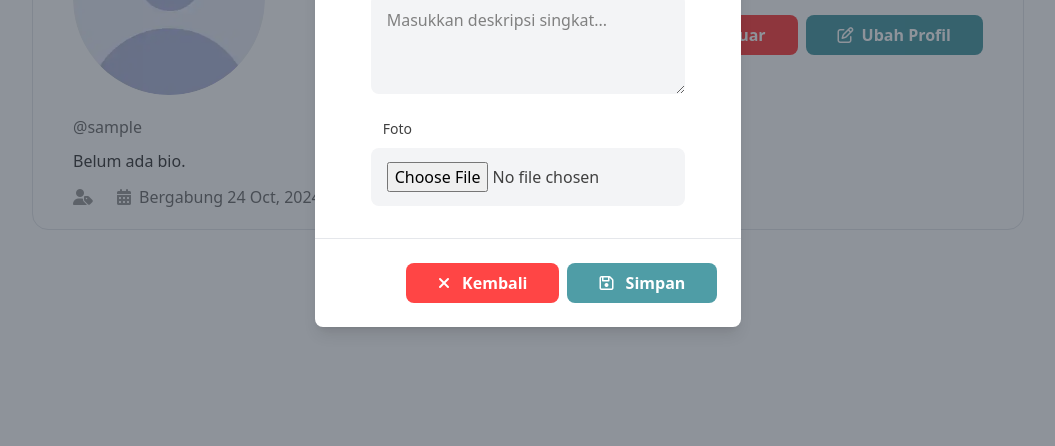
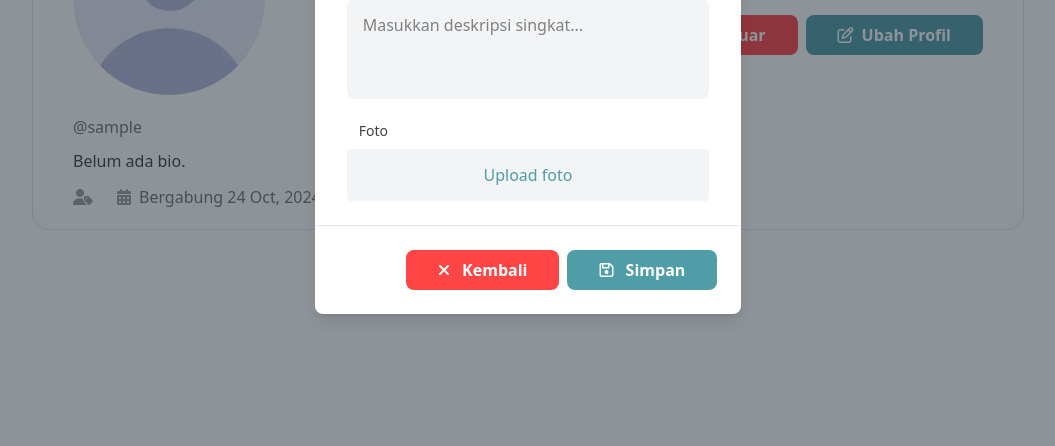
Before and after one commit to D02-PBP-2024/RasaPalembang, a Django app: template authentication/templates/authentication/detail_profile/index.html in a window 1280 px wide, after a click on "Ubah Profil". Shown: the part 354-800 px from the top of the page, without its empty margins (112-1167 px from the left). Run offline with Django 5.2, Linux system fonts and the light colour scheme; the template is opened without the code that fills it: values that come from a table or form of the project are taken from there, others are empty; the visitor is signed in with stand-in values (Sample User, id 1); data comes from the database, SQL or seed files in the repository; some libraries are stand-ins or nearby versions.

Commit message:
feat: exit modal on key escape down and exit when clicked outside the modal itself

```diff
--- a/authentication/static/authentication/profile/script.js
+++ b/authentication/static/authentication/profile/script.js
@@ -51,3 +51,15 @@ function editProfile() {
 }
 
 document.getElementById("submitProfileForm").onclick = editProfile
+
+window.addEventListener('keydown', function (event) {
+    if (event.key === 'Escape' && !modal.classList.contains('hidden')) {
+        hideModal();
+    }
+})
+
+window.addEventListener('click', function (event) {
+    if (event.target === modal && !modal.classList.contains('hidden')) {
+        hideModal();
+    }
+})
--- a/authentication/templates/authentication/detail_profile/modal.html
+++ b/authentication/templates/authentication/detail_profile/modal.html
@@ -20,7 +20,7 @@
         <!-- Modal body -->
         <div class="px-6 py-4 space-y-6 form-style">
             <form method="POST" enctype="multipart/form-data" id="profileForm"
-                class="w-full max-w-md md:max-w-2xl mx-auto px-2 md:px-8 py-2 md:py-4 rounded-2xl">
+                class="w-full max-w-md md:max-w-2xl mx-auto px-2 py-2 md:py-2 rounded-2xl">
                 {% csrf_token %}
                 <div>
                     <label class="text-sm pl-3">
@@ -35,14 +35,23 @@
                     </label>
                     <textarea name="deskripsi" cols="40" rows="3" required="" id="id_deskripsi"
                         placeholder="Masukkan deskripsi singkat..."
-                        class="mt-2 bg-gray-100 rounded-lg focus-visible:outline-none px-4 py-3.5 w-full placeholder:text-[#808080]">{% if profile.deskripsi %} {{ profile.deskripsi }} {% endif %}</textarea>
+                        class="resize-none mt-2 bg-gray-100 rounded-lg focus-visible:outline-none px-4 py-3.5 w-full placeholder:text-[#808080]">{% if profile.deskripsi %} {{ profile.deskripsi }} {% endif %}</textarea>
                 </div>
-                <div class="mt-4">
+                <div class="mt-4 flex flex-col">
                     <label class="text-sm pl-3">
                         Foto
                     </label>
-                    <input type="file" name="foto" accept="image/*" required="" id="id_foto" value="{{ user.foto }}"
-                        class="mt-2 bg-gray-100 rounded-lg focus-visible:outline-none px-4 py-3.5 w-full placeholder:text-[#808080]">
+                    <label for="id_foto"
+                        class="w-full mt-2 overflow-hidden relative cursor-pointer bg-gray-100 rounded font-medium text-[#4f9da6] hover:text-[#3b747a] px-4 py-3.5 text-center text-nowrap">
+                        <span id="gambar-file">
+                            {% if user.foto %}
+                                {{ user.foto }}
+                            {% else %}
+                                Upload foto
+                            {% endif %}
+                        </span>
+                        <input type="file" name="foto" accept="image/*" required="" id="id_foto" class="sr-only">
+                    </label>
                 </div>
             </form>
         </div>
@@ -63,3 +72,10 @@
         </div>
     </div>
 </div>
+<script>
+    var gambarUpload = document.getElementById('id_foto');
+    var gambarFile = document.getElementById('gambar-file');
+    gambarUpload.addEventListener('change', function () {
+        gambarFile.innerText = gambarUpload.files[0].name;
+    });
+</script>
```
